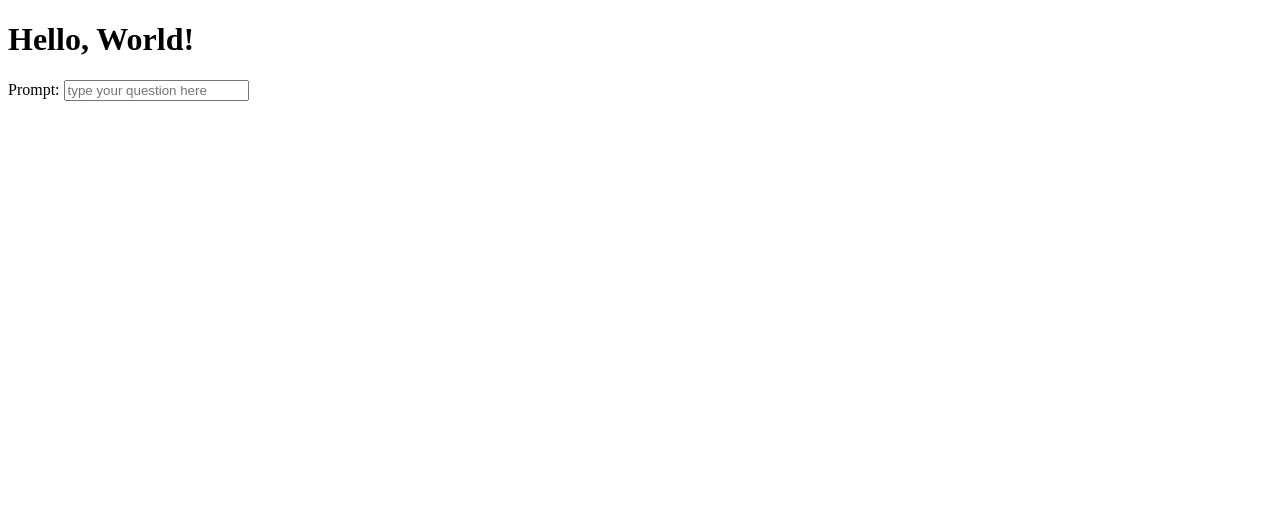
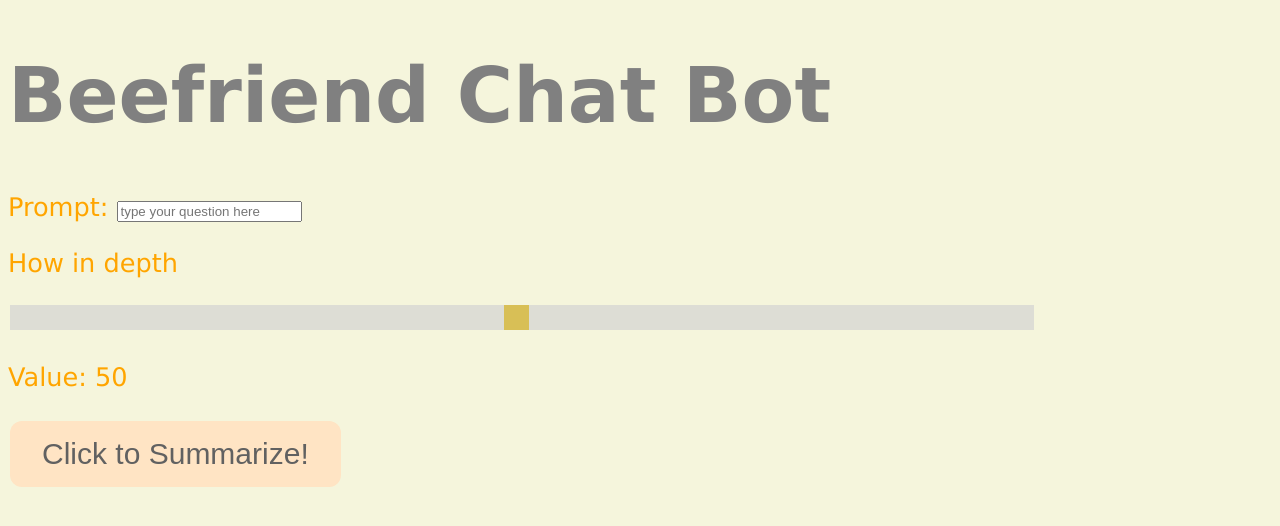
Before and after one commit to Tatty2004/Gemini-API, a website: page test.html in a window 1280 px wide. Drawn offline with Linux system fonts and the light colour scheme.

Commit message:
beefriend stuff

```diff
--- a/test.html
+++ b/test.html
@@ -2,15 +2,88 @@
 <html>
     <head>
         <title>Beefriend</title>
+        <style>h1 {
+            color: grey;
+            font-family: verdana;
+            font-size: 300%;
+          }
+          body {
+            color: orange;
+            font-family: verdana;
+            font-size: 160%;
+            background-color: beige;
+          }
+          .slidecontainer {
+  width: 90%;
+}
+
+.slider {
+  -webkit-appearance: none;
+  width: 90%;
+  height: 25px;
+  background: #d3d3d3;
+  outline: none;
+  opacity: 0.7;
+  -webkit-transition: .2s;
+  transition: opacity .2s;
+}
+
+.slider:hover {
+  opacity: 1;
+}
+
+.slider::-webkit-slider-thumb {
+  -webkit-appearance: none;
+  appearance: none;
+  width: 25px;
+  height: 25px;
+  background: #cca91e;
+  cursor: pointer;
+}
+
+.slider::-moz-range-thumb {
+  width: 25px;
+  height: 25px;
+  background: #aa8104;
+  cursor: pointer;
+}
+.button {
+  border: 10px;
+  background-color: bisque;
+  color: rgb(97, 97, 97);
+  padding: 16px 32px;
+  text-align: center;
+  text-decoration: none;
+  display: inline-block;
+  font-size: 30px;
+  border-radius: 12px;
+  margin: 4px 2px;
+  transition-duration: 0.4s;
+  cursor: pointer;
+}
+        </style>
     </head>
     <body>
-        <h1>Hello, World!</h1>
-        <script>
-           // export API_KEY = AIzaSyCZVU4WBA9-W7uTAGFosex95I6gaUqVgbc
-            //npm install @google/generative-ai
+        <h1>Beefriend Chat Bot</h1>
 
-        </script>
         <label for = "Prompt">Prompt:</label>
         <input type="text" id="Prompt" name="Prompt" placeholder="type your question here">
+        <p>How in depth</p>
+        <div class="slidecontainer">
+            <input type="range" min="1" max="100" value="50" class="slider" id="myRange">
+          </div>
+          <p>Value: <span id="demo"></span></p>
+          <button class="button">Click to Summarize!</button>
+          <script>
+            // export API_KEY = AIzaSyCZVU4WBA9-W7uTAGFosex95I6gaUqVgbc
+             //npm install @google/generative-ai
+             var slider = document.getElementById("myRange");
+             var output = document.getElementById("demo");
+             output.innerHTML = slider.value;
+
+             slider.oninput = function() {
+             output.innerHTML = this.value ;
+             }
+         </script>
     </body>
 </html>
```
Also changed, not shown: 1 other file.
